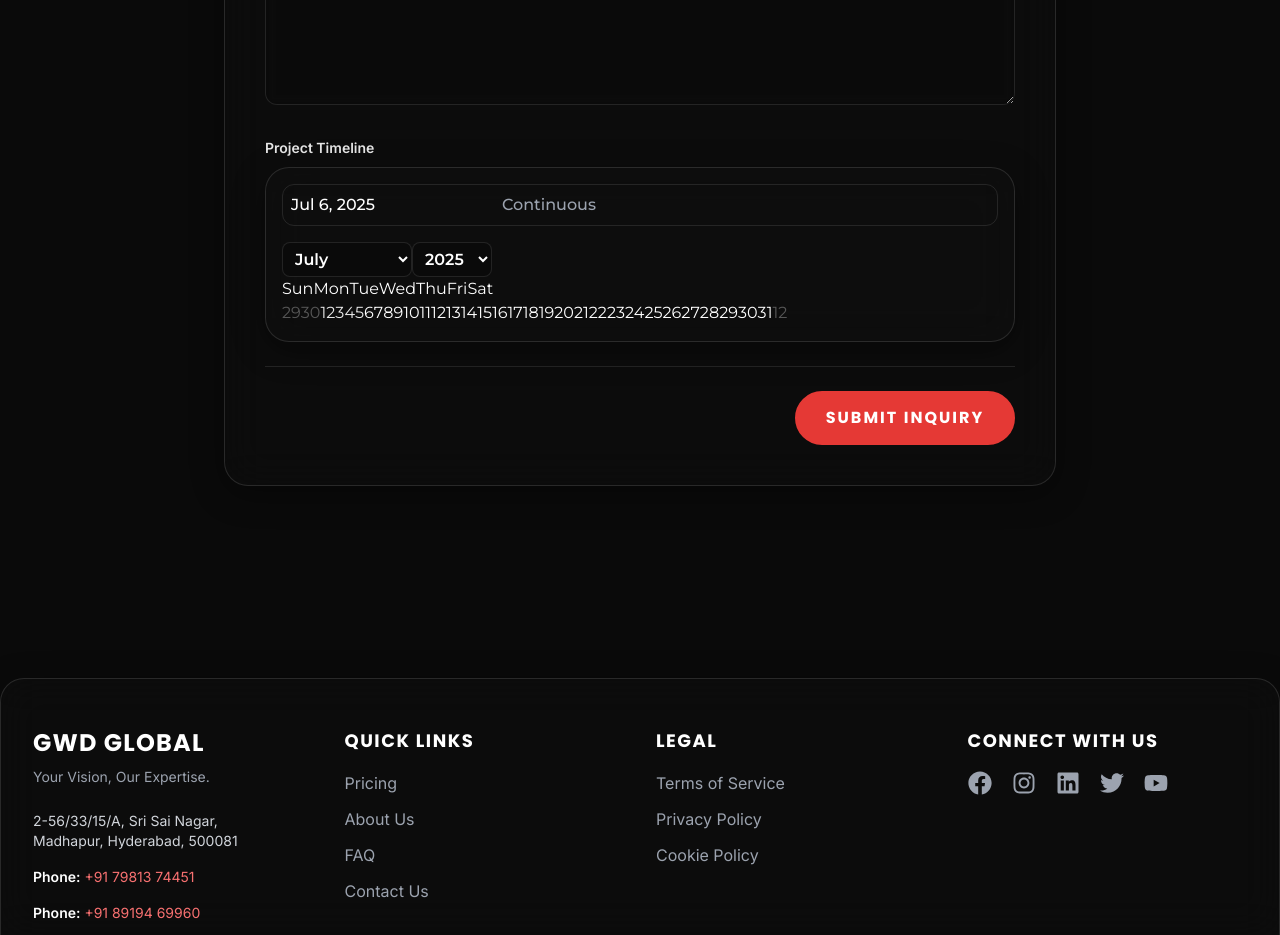
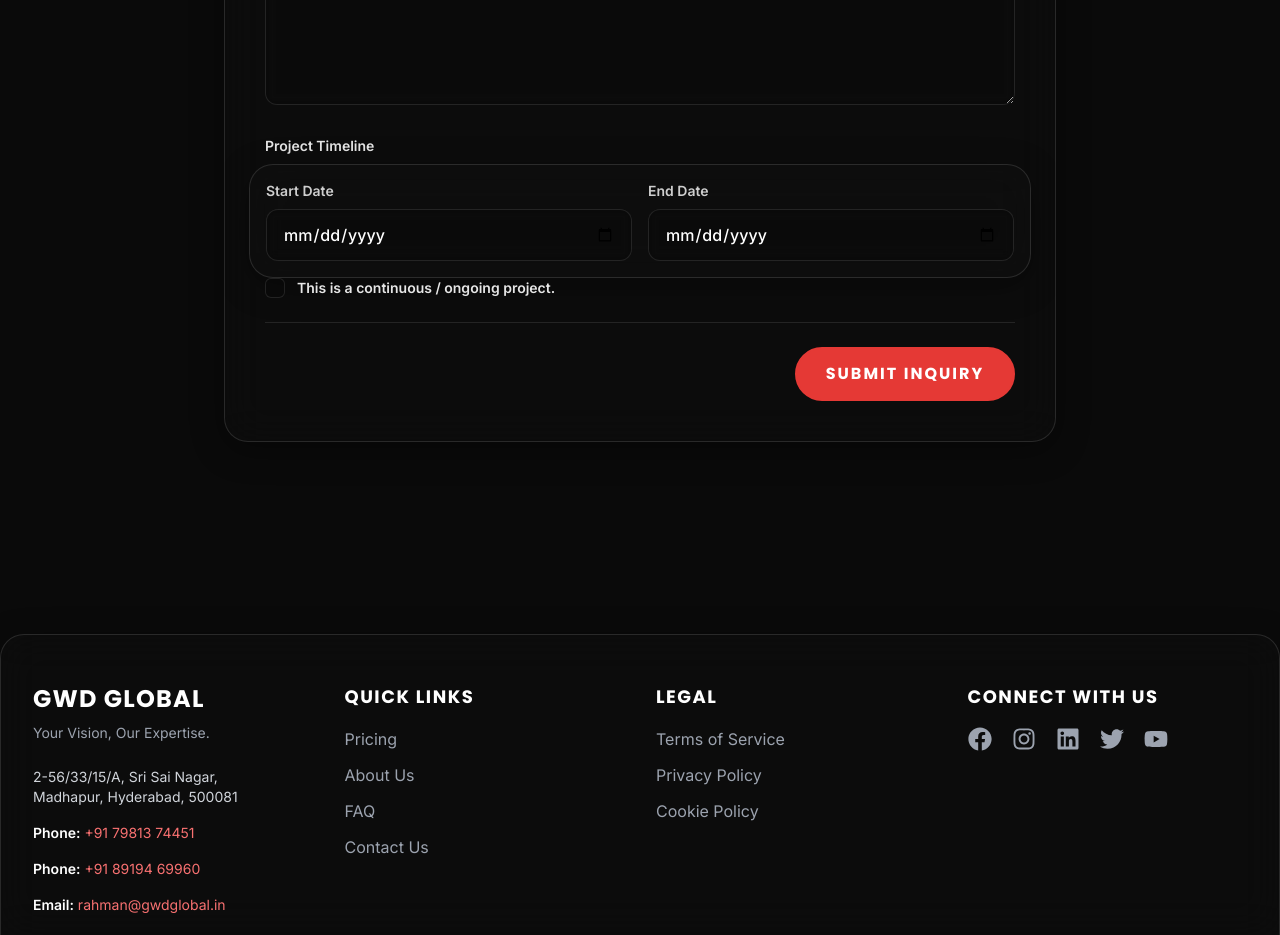
Before and after one commit to Rahmanp-dev/GWD-WEB, a Next.js app: page /services in a window 1280 px wide. Shown: the part 1160-2095 px from the top of the page. Built offline with nearby package versions, Linux system fonts and the light colour scheme.

Commit message:
footer and forms fix final final

```diff
--- a/app/portfolio/page.tsx
+++ b/app/portfolio/page.tsx
@@ -130,7 +130,7 @@ export default function PortfolioPage() {
                 style={{ background: "rgba(255,255,255,0.13)", backdropFilter: "blur(12px)", minHeight: "220px", maxHeight: "520px" }}
               >
                 {(selectedProject?.mediaUrls || []).map((url, idx) => (
-                  <SwiperSlide key={idx}>
+                  <SwiperSlide key={`${selectedProject.id}-carousel-${idx}`}>
                     {isValidMediaUrl(url) && isVideo(url) && !videoErrorCarousel[idx] ? (
                       <video
                         src={url}
@@ -154,7 +154,7 @@ export default function PortfolioPage() {
             {(selectedProject?.mediaUrls || []).length > 1 && (
               <div className="flex flex-row gap-2 md:gap-3 justify-center items-center mt-4 md:mt-6 mb-4 md:mb-6 overflow-x-auto">
                 {(selectedProject?.mediaUrls || []).map((url, idx) => (
-                  <div key={idx} className="rounded-lg overflow-hidden border border-white/20 bg-black/30 w-14 h-10 md:w-20 md:h-14 flex items-center justify-center">
+                  <div key={`${selectedProject.id}-thumb-${idx}`} className="rounded-lg overflow-hidden border border-white/20 bg-black/30 w-14 h-10 md:w-20 md:h-14 flex items-center justify-center">
                     {isValidMediaUrl(url) && isVideo(url) ? (
                       <video src={url} className="w-full h-full object-cover bg-black/60" muted playsInline preload="metadata" controls={false} />
                     ) : isValidMediaUrl(url) && isImage(url) ? (
--- a/components/forms/ClientForm.tsx
+++ b/components/forms/ClientForm.tsx
@@ -1,7 +1,6 @@
 'use client';
 
 import { useState } from 'react';
-import { DateRange } from 'react-date-range';
 import { toast } from 'react-hot-toast';
 import { GlassInput } from '../ui/GlassInput';
 import { NeonButton } from '../ui/NeonButton';
@@ -20,13 +19,10 @@ export const ClientForm = ({ serviceLabel }: ClientFormProps) => {
     details: '',
     budget: '',
   });
-  const [dateRange, setDateRange] = useState<any[]>([
-    {
-      startDate: new Date(),
-      endDate: null,
-      key: 'selection',
-    },
-  ]);
+
+  const [startDate, setStartDate] = useState('');
+  const [endDate, setEndDate] = useState('');
+  const [isContinuous, setIsContinuous] = useState(false);
   const [isSubmitting, setIsSubmitting] = useState(false);
 
   const handleChange = (
@@ -35,26 +31,43 @@ export const ClientForm = ({ serviceLabel }: ClientFormProps) => {
     setFormData({ ...formData, [e.target.name]: e.target.value });
   };
 
+  const handleContinuousChange = (e: React.ChangeEvent<HTMLInputElement>) => {
+    setIsContinuous(e.target.checked);
+    if (e.target.checked) {
+      setEndDate(''); // Clear end date
+    }
+  };
+
   const resetForm = () => {
     setFormData({ name: '', email: '', phone: '', company: '', service: serviceLabel, details: '', budget: '' });
-    setDateRange([
-      {
-        startDate: new Date(),
-        endDate: null,
-        key: 'selection',
-      },
-    ]);
+    setStartDate('');
+    setEndDate('');
+    setIsContinuous(false);
   };
 
   const handleSubmit = async (e: React.FormEvent) => {
     e.preventDefault();
+
+    if (!startDate) {
+      toast.error('Please select a start date.');
+      return;
+    }
+    if (!isContinuous && !endDate) {
+      toast.error('Please select an end date or mark the project as continuous.');
+      return;
+    }
+
     setIsSubmitting(true);
+
     const payload = {
       ...formData,
-      service: serviceLabel,
-      timeline: { startDate: dateRange[0].startDate, endDate: dateRange[0].endDate },
+      timeline: {
+        startDate,
+        endDate: isContinuous ? 'Continuous' : endDate,
+      },
       type: 'client',
     };
+
     try {
       const res = await fetch('/api/requests', {
         method: 'POST',
@@ -66,10 +79,10 @@ export const ClientForm = ({ serviceLabel }: ClientFormProps) => {
         resetForm();
       } else {
         const errorData = await res.json();
-        toast.error(errorData.error || 'Failed to submit inquiry. Please try again.');
+        toast.error(errorData.error || 'Failed to submit inquiry.');
       }
     } catch (err) {
-      toast.error('An unexpected error occurred. Please check your connection and try again.');
+      toast.error('An unexpected error occurred.');
     } finally {
       setIsSubmitting(false);
     }
@@ -106,18 +119,47 @@ export const ClientForm = ({ serviceLabel }: ClientFormProps) => {
           <label htmlFor="details">Project Details</label>
           <GlassInput as="textarea" name="details" id="details" placeholder="Tell us everything about your project..." value={formData.details} onChange={handleChange} required rows={5} className="mt-2" />
         </div>
+
         <div className="sm:col-span-2">
-          <label>Project Timeline</label>
-          <div className="mt-2 glass-panel p-4">
-            <DateRange
-                editableDateInputs={true}
-                onChange={item => setDateRange([item.selection])}
-                moveRangeOnFirstSelection={false}
-                ranges={dateRange}
-                minDate={new Date()}
-                rangeColors={[ '#E53935' ]}
-                className="w-full bg-transparent"
+          <label className="block mb-2 font-semibold">Project Timeline</label>
+          <div className="grid grid-cols-1 md:grid-cols-2 gap-4 items-center p-4 glass-panel -m-4 mt-2">
+            <div>
+              <label htmlFor="startDate" className="text-sm opacity-80 mb-1 block">Start Date</label>
+              <GlassInput
+                type="date"
+                id="startDate"
+                value={startDate}
+                onChange={(e) => setStartDate(e.target.value)}
+                required
+                className="mt-1"
+                min={new Date().toISOString().split("T")[0]}
+              />
+            </div>
+            <div>
+              <label htmlFor="endDate" className="text-sm opacity-80 mb-1 block">End Date</label>
+              <GlassInput
+                type="date"
+                id="endDate"
+                value={endDate}
+                onChange={(e) => setEndDate(e.target.value)}
+                required={!isContinuous}
+                disabled={isContinuous}
+                className={`mt-1 w-full ${isContinuous ? 'opacity-50 cursor-not-allowed' : ''}`}
+                min={startDate || new Date().toISOString().split("T")[0]}
+              />
+            </div>
+          </div>
+          <div className="mt-4 flex items-center">
+            <input
+              type="checkbox"
+              id="continuous"
+              checked={isContinuous}
+              onChange={handleContinuousChange}
+              className="custom-checkbox"
             />
+            <label htmlFor="continuous" className="ml-3 text-sm cursor-pointer">
+              This is a continuous / ongoing project.
+            </label>
           </div>
         </div>
       </div>
```
Also changed, not shown: app/globals.css (+32 -21 lines).
